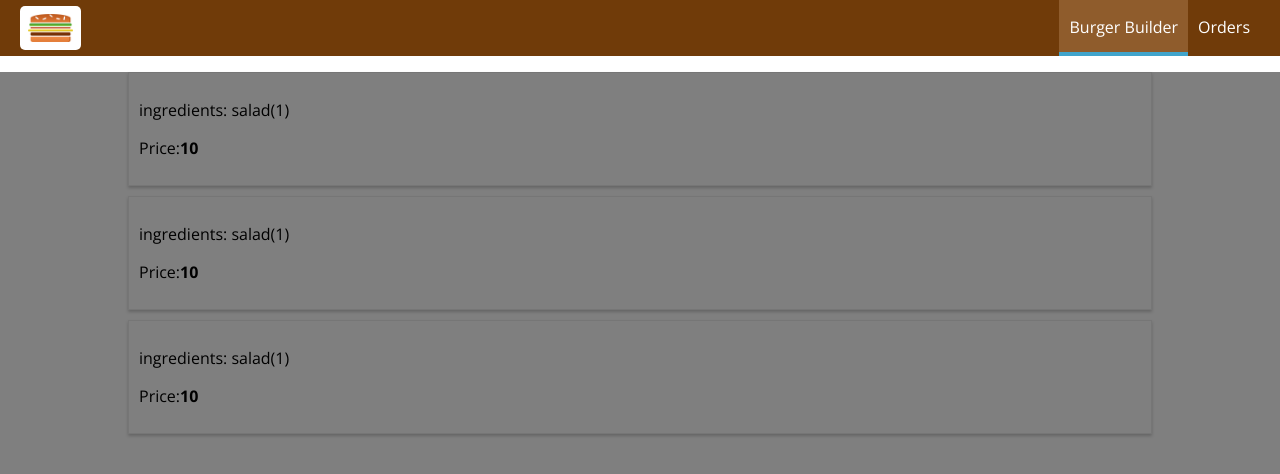
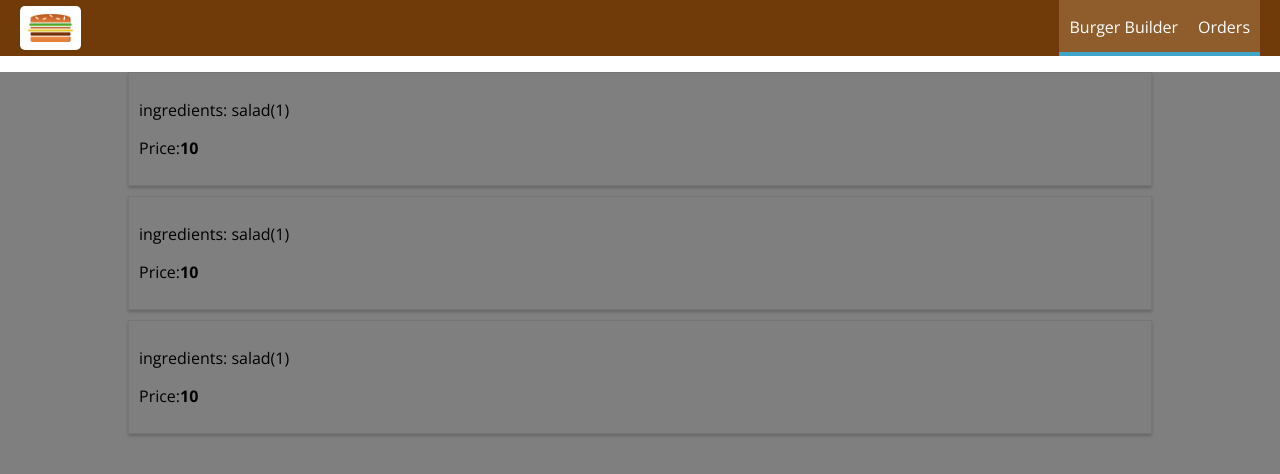
Before and after one commit to anukulSaini/BurgerBuilder-2, a React app in the folder burger-builder-2/: page /orders in a window 1280 px wide. Shown: the top 474 px of the page. Built offline with nearby package versions, Linux system fonts and the light colour scheme.

Commit message:
fixed a bug

```diff
--- a/burger-builder-2/src/components/Navigation/NavigationItems/NavigationItem/NavigationItem.js
+++ b/burger-builder-2/src/components/Navigation/NavigationItems/NavigationItem/NavigationItem.js
@@ -1,12 +1,15 @@
 import React from 'react';
 import classes from './navigationItem.css';
+import {NavLink} from 'react-router-dom';
+
 
 const navigationItem = (props) =>(
     <li className={classes.NavigationItem}>
-        <a
-         href={props.link}
-         className={props.active ? classes.active : null}
-        >{props.children}</a>
+        <NavLink
+         to={props.link}
+         exact = {props.exact}
+         activeClassName={classes.active}
+        >{props.children}</NavLink>
         </li>
 );
 
```
